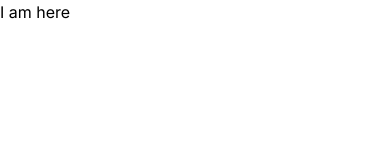
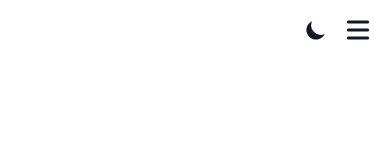
Before and after one commit to nawinsharma/Nawin, a Next.js app: page / in a window 390 px wide. Shown: the top 160 px of the page. Built offline with nearby package versions, Linux system fonts and the light colour scheme.

Commit message:
:sparkles: Add navbar component

```diff
--- a/next.config.mjs
+++ b/next.config.mjs
@@ -1,4 +1,9 @@
 /** @type {import('next').NextConfig} */
-const nextConfig = {};
+const nextConfig = {
+    reactStrictMode: true,
+    images:{
+
+    }
+};
 
 export default nextConfig;
--- a/package.json
+++ b/package.json
@@ -9,9 +9,11 @@
     "lint": "next lint"
   },
   "dependencies": {
+    "clsx": "^2.1.1",
+    "next": "14.2.3",
+    "next-themes": "^0.3.0",
     "react": "^18",
-    "react-dom": "^18",
-    "next": "14.2.3"
+    "react-dom": "^18"
   },
   "devDependencies": {
     "typescript": "^5",
--- /dev/null
+++ b/src/app/components/Header/Header.tsx
@@ -0,0 +1,72 @@
+"use client"
+import clsx from 'clsx'
+import { usePathname, useRouter, useSearchParams } from 'next/navigation'
+import { Link } from '../Link'
+import { ThemeSwitcher } from '../ThemeSwitcher'
+import { headerNavLinks } from '../../../../data/headerNavLinks';
+
+export function Header({ onToggleNav }: { onToggleNav: () => void }) {
+  let router = useRouter()
+  const searchParams = useSearchParams()
+
+
+  return (
+    <header className="supports-backdrop-blur:bg-white/95 sticky top-0 z-40 overflow-x-hidden bg-white/75 py-3 backdrop-blur dark:bg-dark/75">
+      <div className="mx-auto flex max-w-3xl items-center justify-between px-3 xl:max-w-5xl xl:px-0">
+        <div>
+          {/* <Link href="/" aria-label="logo">
+            <div className="flex items-center justify-between" data-umami-event="logo">
+              <div className="mr-3 flex items-center justify-center">
+                <NextImage
+                  src="https://avatars.githubusercontent.com/u/126372969?v=4"
+                  alt="Nawin logo"
+                  width={45}
+                  height={45}
+                  className="rounded-full"
+                />
+              </div>
+            </div>
+          </Link> */}
+        </div>
+        <div className="flex items-center text-base leading-5">
+          <div className="hidden space-x-2 sm:block">
+            {headerNavLinks.map((link) => {
+
+              return (
+                <Link key={link.title} href={link.href}>
+                  <span
+                    className=''
+                    data-umami-event={`nav-${link.href.replace('/', '')}`}
+                  >
+                    {link.title}
+                  </span>
+                </Link>
+              )
+            })}
+          </div>
+          <ThemeSwitcher />
+          <button
+            className="ml-2 mr-1 h-8 w-8 rounded sm:hidden"
+            type="button"
+            aria-label="Toggle Menu"
+            onClick={onToggleNav}
+            data-umami-event="mobile-nav-toggle"
+          >
+            <svg
+              xmlns="http://www.w3.org/2000/svg"
+              viewBox="0 0 20 20"
+              fill="currentColor"
+              className="text-gray-900 dark:text-gray-100"
+            >
+              <path
+                fillRule="evenodd"
+                d="M3 5a1 1 0 011-1h12a1 1 0 110 2H4a1 1 0 01-1-1zM3 10a1 1 0 011-1h12a1 1 0 110 2H4a1 1 0 01-1-1zM3 15a1 1 0 011-1h12a1 1 0 110 2H4a1 1 0 01-1-1z"
+                clipRule="evenodd"
+              />
+            </svg>
+          </button>
+        </div>
+      </div>
+    </header>
+  )
+}
--- /dev/null
+++ b/src/app/components/LayoutWrapper.tsx
@@ -0,0 +1,24 @@
+"use client"
+import { useState } from 'react'
+import { MAIN_CONTENT_MIN_HEIGHT } from '../../../constant'
+// import { Footer } from './Footer'
+import { Header } from './Header/Header'
+import { MobileNav } from './MobileNav/MobileNav'
+
+export function LayoutWrapper({ children }:any) {
+  let [navShow, setNavShow] = useState(false)
+  let onToggleNav = () => setNavShow((status) => !status)
+
+  return (
+    <>
+      <MobileNav navShow={navShow} onToggleNav={onToggleNav} />
+      <Header onToggleNav={onToggleNav} />
+      <div className="mx-auto max-w-3xl px-3 sm:px-6 xl:max-w-5xl xl:px-0">
+        <div className="flex flex-col justify-between">
+          <main style={{ minHeight: MAIN_CONTENT_MIN_HEIGHT }}>{children}</main>
+          {/* <Footer /> */}
+        </div>
+      </div>
+    </>
+  )
+}
--- /dev/null
+++ b/src/app/components/Link.tsx
@@ -0,0 +1,22 @@
+import NextLink from 'next/link'
+import type { AnchorHTMLAttributes } from 'react'
+import type { UrlObject } from 'url'
+
+interface LinkProps extends Omit<AnchorHTMLAttributes<HTMLAnchorElement>, 'href'> {
+  href: string | UrlObject // Override href type
+}
+
+export function Link({ href, ...rest }: LinkProps) {
+  let isInternalLink = typeof href === 'string' && href.startsWith('/')
+  let isAnchorLink = typeof href === 'string' && href.startsWith('#')
+
+  if (isInternalLink) {
+    return <NextLink href={href as string} {...rest} />
+  }
+
+  if (isAnchorLink) {
+    return <a href={href as string} {...rest} />
+  }
+
+  return <a target="_blank" rel="noopener noreferrer" href={href as string} {...rest} />
+}
--- /dev/null
+++ b/src/app/components/MobileNav/MobileNav.tsx
@@ -0,0 +1,46 @@
+import { headerNavLinks } from '../../../../data/headerNavLinks'
+import { Link } from '../Link'
+import clsx from 'clsx'
+
+export function MobileNav({ navShow, onToggleNav }:any) {
+  let className = clsx(
+    `sm:hidden fixed w-full h-screen inset-0 bg-gray-200 dark:bg-gray-800 opacity-95 z-50 transition-transform transform ease-in-out duration-300`,
+    navShow ? 'translate-x-0' : 'translate-x-full'
+  )
+  return (
+    <div className={className}>
+      <button
+        type="button"
+        aria-label="toggle modal"
+        className="fixed right-4 top-4 h-8 w-8 cursor-auto focus:outline-none"
+        onClick={onToggleNav}
+      >
+        <svg
+          xmlns="http://www.w3.org/2000/svg"
+          viewBox="0 0 20 20"
+          fill="currentColor"
+          className="text-gray-900 dark:text-gray-100"
+        >
+          <path
+            fillRule="evenodd"
+            d="M4.293 4.293a1 1 0 011.414 0L10 8.586l4.293-4.293a1 1 0 111.414 1.414L11.414 10l4.293 4.293a1 1 0 01-1.414 1.414L10 11.414l-4.293 4.293a1 1 0 01-1.414-1.414L8.586 10 4.293 5.707a1 1 0 010-1.414z"
+            clipRule="evenodd"
+          />
+        </svg>
+      </button>
+      <nav className="fixed mt-8 h-full">
+        {headerNavLinks.map((link) => (
+          <div key={link.title} className="px-8 py-4">
+            <Link
+              href={link.href}
+              className="text-2xl font-semibold tracking-wide text-gray-900 dark:text-gray-100"
+              onClick={onToggleNav}
+            >
+              {link.title}
+            </Link>
+          </div>
+        ))}
+      </nav>
+    </div>
+  )
+}
--- /dev/null
+++ b/src/app/components/ThemeSwitcher.tsx
@@ -0,0 +1,40 @@
+"use client"
+
+import { useEffect, useState } from 'react'
+import { useTheme } from 'next-themes'
+
+export function ThemeSwitcher() {
+  let [mounted, setMounted] = useState(false)
+  let { theme, setTheme, resolvedTheme } = useTheme()
+
+  // When mounted on client, now we can show the UI
+  useEffect(() => setMounted(true), [])
+  let isDark = theme === 'dark' || resolvedTheme === 'dark'
+
+  return (
+    <button
+      aria-label="Toggle Dark Mode"
+      type="button"
+      className="ml-1 rounded p-1.5 hover:bg-gray-200 dark:hover:bg-gray-700 sm:ml-2"
+      onClick={() => setTheme(isDark ? 'light' : 'dark')}
+      data-umami-event="nav-theme-switcher"
+    >
+      <svg
+        xmlns="http://www.w3.org/2000/svg"
+        viewBox="0 0 20 20"
+        fill="currentColor"
+        className="h-6 w-6 text-gray-900 dark:text-gray-100"
+      >
+        {mounted && isDark ? (
+          <path
+            fillRule="evenodd"
+            d="M10 2a1 1 0 011 1v1a1 1 0 11-2 0V3a1 1 0 011-1zm4 8a4 4 0 11-8 0 4 4 0 018 0zm-.464 4.95l.707.707a1 1 0 001.414-1.414l-.707-.707a1 1 0 00-1.414 1.414zm2.12-10.607a1 1 0 010 1.414l-.706.707a1 1 0 11-1.414-1.414l.707-.707a1 1 0 011.414 0zM17 11a1 1 0 100-2h-1a1 1 0 100 2h1zm-7 4a1 1 0 011 1v1a1 1 0 11-2 0v-1a1 1 0 011-1zM5.05 6.464A1 1 0 106.465 5.05l-.708-.707a1 1 0 00-1.414 1.414l.707.707zm1.414 8.486l-.707.707a1 1 0 01-1.414-1.414l.707-.707a1 1 0 011.414 1.414zM4 11a1 1 0 100-2H3a1 1 0 000 2h1z"
+            clipRule="evenodd"
+          />
+        ) : (
+          <path d="M17.293 13.293A8 8 0 016.707 2.707a8.001 8.001 0 1010.586 10.586z" />
+        )}
+      </svg>
+    </button>
+  )
+}
--- a/src/app/page.tsx
+++ b/src/app/page.tsx
@@ -1,8 +1,11 @@
+import { LayoutRouter } from "next/dist/server/app-render/entry-base";
+import { LayoutWrapper } from "./components/LayoutWrapper";
+
 export default function Home() {
   return (
    <>
    <div>
-    I am here
+    <LayoutWrapper />
    </div>
    </>
   );
```
Also changed, not shown: 2 other files (tests, documents, lock files or other folders).
